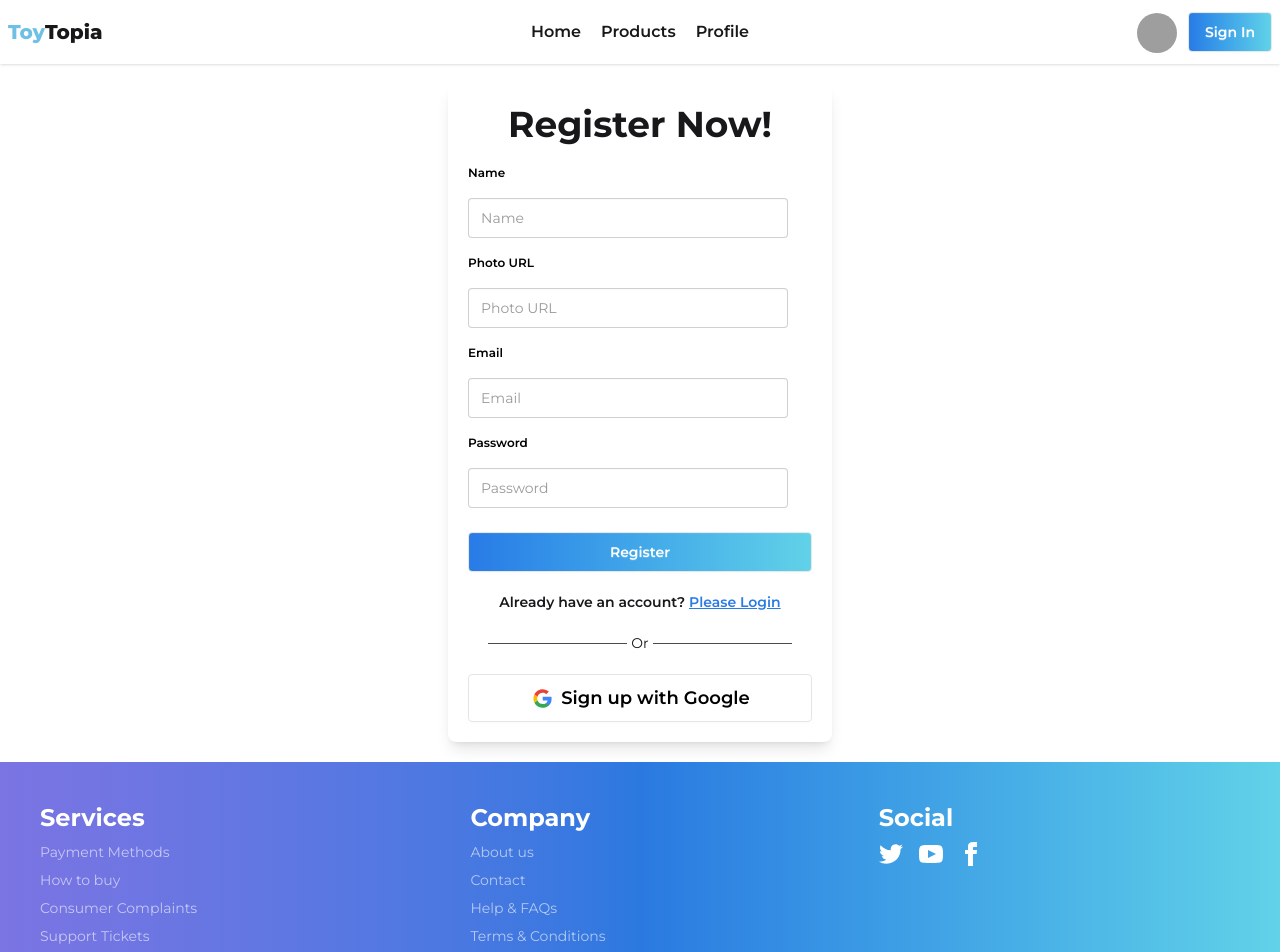
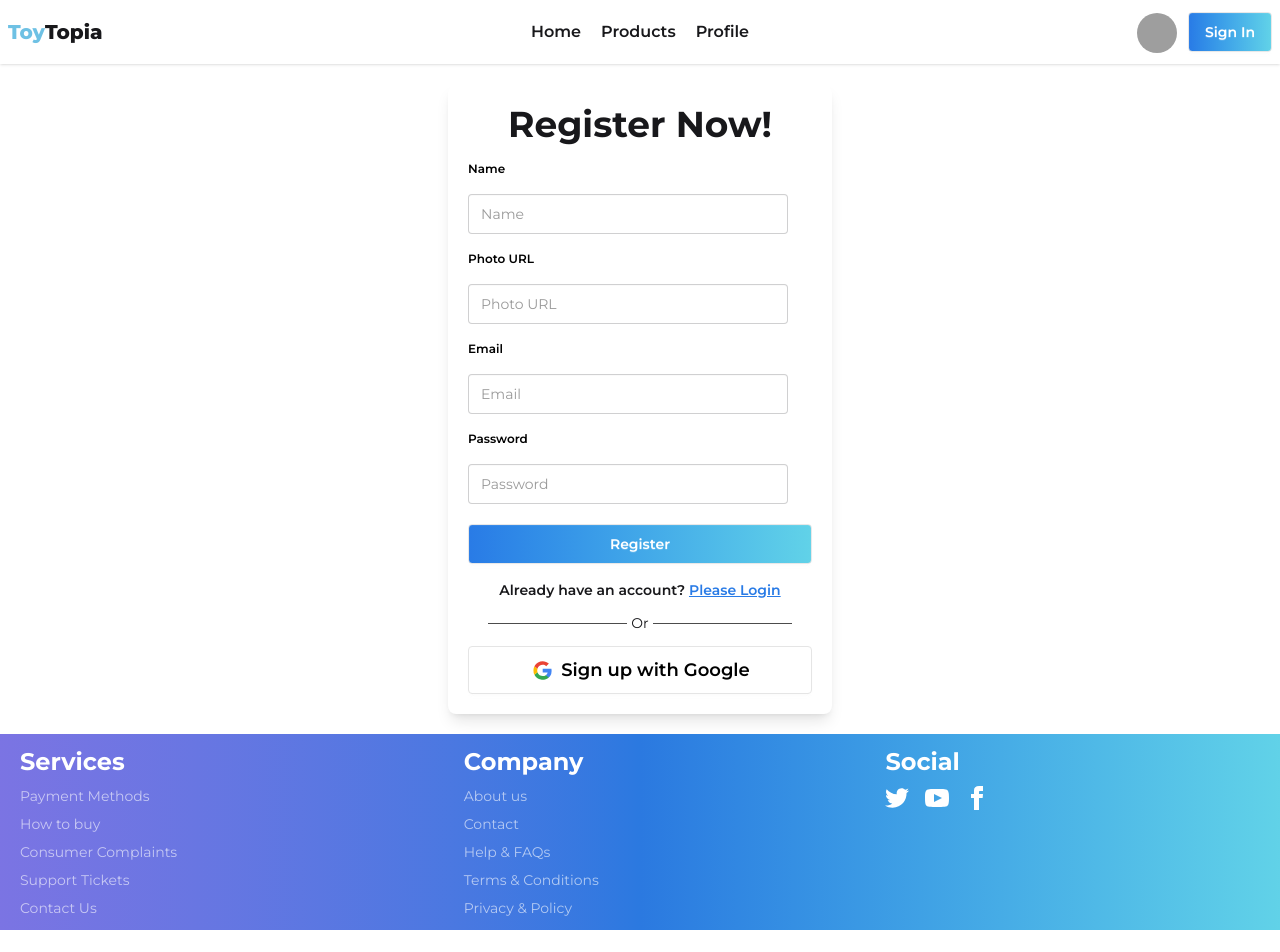
Before and after one commit to rakib120822/toytopia-client, a React (Vite) app: page /auth/register in a window 1280 px wide. Shown: the top 952 px of the page. After the commit the page ends 930 px from the top, so only its background shows below. Built offline with nearby package versions, Linux system fonts and the light colour scheme; no server answers; grey boxes are pictures that could not be loaded.

Commit message:
trying add some validation

```diff
--- a/src/components/Footer.jsx
+++ b/src/components/Footer.jsx
@@ -3,7 +3,7 @@ import { Link } from "react-router";
 
 function Footer() {
   return (
-    <footer className="footer sm:footer-horizontal bg-linear-to-r from-[#7B74E3] via-[#2B79E0] to-[#61D2E8]   p-10">
+    <footer className="footer sm:footer-horizontal bg-linear-to-r from-[#7B74E3] via-[#2B79E0] to-[#61D2E8]   py-3 px-5">
       <nav className="">
         <h6 className="text-2xl font-bold text-white">Services</h6>
         <Link className="link link-hover text-white/60">Payment Methods</Link>
--- a/src/pages/auth/Login.jsx
+++ b/src/pages/auth/Login.jsx
@@ -1,17 +1,14 @@
 import React, { useContext } from "react";
 import { Link, useLocation, useNavigate } from "react-router";
-
 
 import { toast } from "react-toastify";
 import AuthContext from "../../context/AuthContext";
 
-
-
 function Login() {
-  const {setLoading,  setUser,logIn ,googleSignUp} = useContext(AuthContext);
+  const { setLoading, setUser, logIn, googleSignUp, } =
+    useContext(AuthContext);
   const navigate = useNavigate();
-  const location = useLocation()
-
+  const location = useLocation();
 
   const handleLogin = (e) => {
     e.preventDefault();
@@ -21,17 +18,16 @@ function Login() {
       .then((res) => {
         setUser(res.user);
         toast.success("login successful");
-         e.target.reset();
+        e.target.reset();
         setLoading(false);
-        navigate(`${location.state? location.state : '/'}`)
+        navigate(`${location.state ? location.state : "/"}`);
       })
       .catch((err) => toast.error(err));
-
   };
 
   const handleGoogleSignup = () => {
     googleSignUp()
-      .then(() => navigate(`${location.state? location.state : '/'}`))
+      .then(() => navigate(`${location.state ? location.state : "/"}`))
       .catch((err) => toast.error(err));
   };
 
@@ -95,7 +91,10 @@ function Login() {
         </div>
         <div className="flex flex-col gap-2">
           {/* Google */}
-          <button onClick={handleGoogleSignup} className="btn bg-white text-black border-[#e5e5e5]">
+          <button
+            onClick={handleGoogleSignup}
+            className="btn bg-white text-black border-[#e5e5e5]"
+          >
             <svg
               aria-label="Google logo"
               width="25"
--- a/src/pages/auth/Register.jsx
+++ b/src/pages/auth/Register.jsx
@@ -52,7 +52,7 @@ function Register() {
   return (
     <div className="card bg-base-100 w-full max-w-sm shadow-lg">
       <div className="card-body p-5">
-        <h1 className="text-4xl font-bold text-center mb-2">Register Now!</h1>
+        <h1 className="text-4xl font-bold text-center mb-1">Register Now!</h1>
 
         <form onSubmit={handleRegister} className="text-black">
           <fieldset className="fieldset gap-4">
@@ -94,21 +94,21 @@ function Register() {
 
             <button
               type="submit"
-              className="btn bg-gradient-to-r from-[#297BE6] to-[#61D2E8] text-white mt-2"
+              className="btn bg-gradient-to-r from-[#297BE6] to-[#61D2E8] text-white mt-1"
             >
               Register
             </button>
           </fieldset>
         </form>
 
-        <p className="text-center font-semibold mt-2">
+        <p className="text-center font-semibold mt-1">
           Already have an account?{" "}
           <Link to="/auth/login" className="text-[#297BE6] underline">
             Please Login
           </Link>
         </p>
 
-        <div className="flex gap-1 items-center px-5 my-3">
+        <div className="flex gap-1 items-center px-5 my-1">
           <div className="w-full border-t border-black/70"></div>
           <p>Or</p>
           <div className="w-full border-t border-black/70"></div>
--- a/src/routes/Router.jsx
+++ b/src/routes/Router.jsx
@@ -9,11 +9,13 @@ import Register from "../pages/auth/Register";
 import Products from "../pages/home/Products";
 import ErrorPage from "../pages/error/ErrorPage";
 import PrivateRoute from "../provider/PrivateRoute";
+import Spinner from "../components/Spinner";
 
 export const router = createBrowserRouter([
   {
     path: "/",
     element: <Root />,
+    hydrateFallbackElement:<Spinner/>,
     children: [
       {
         index: true,
```
